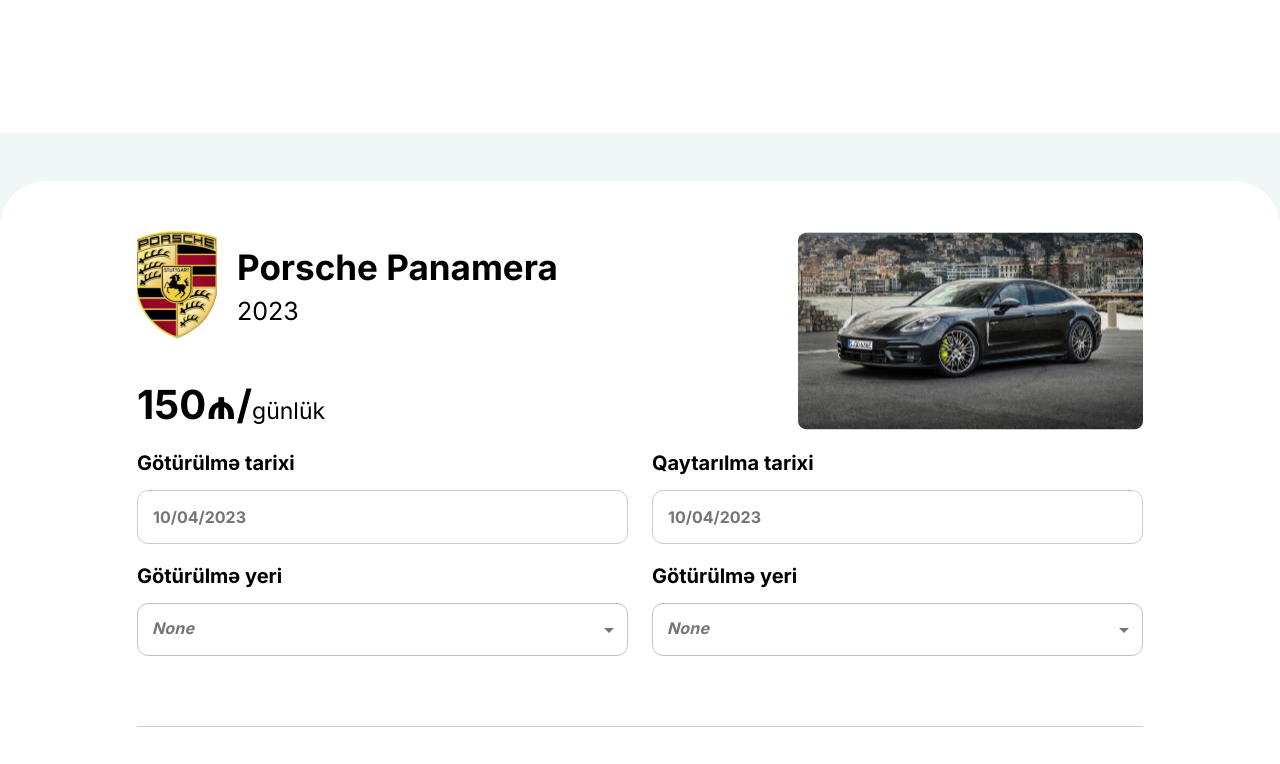
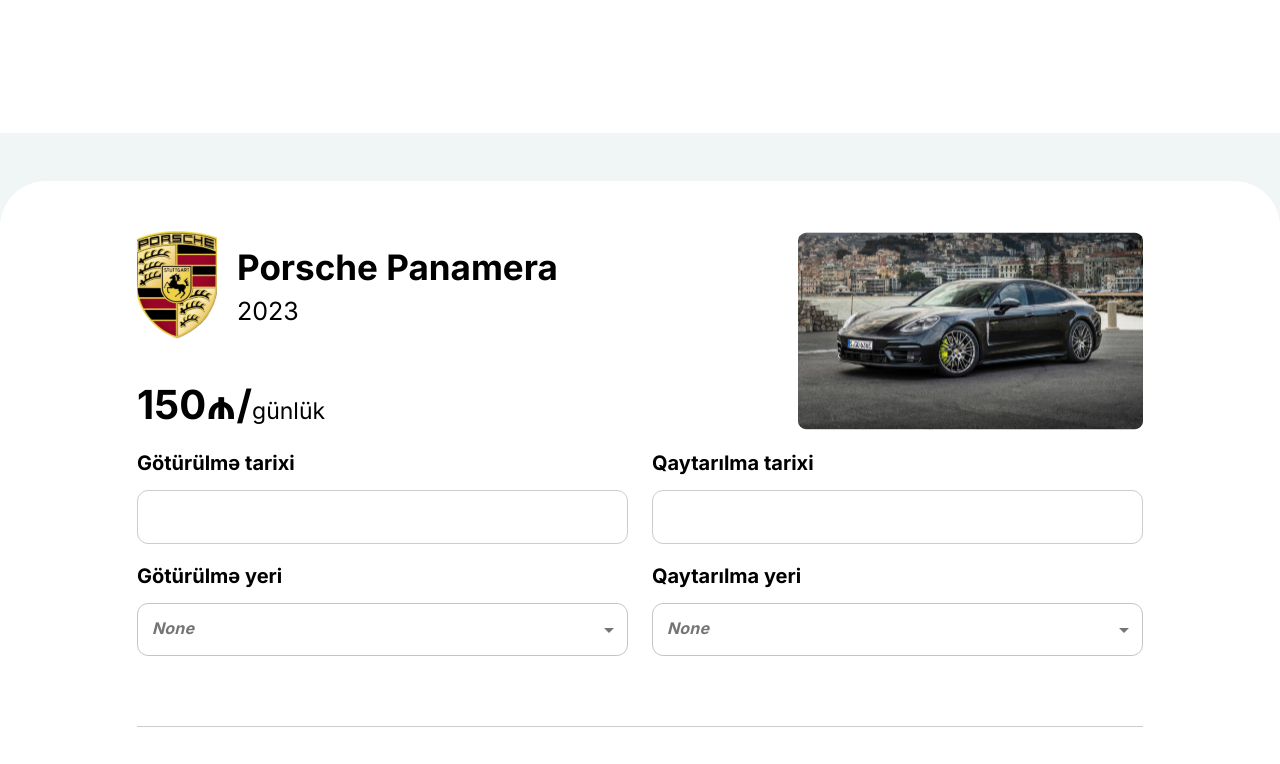
Before and after one commit to hac1yev/rent_a_car, a React (Create React App) app: page /rent-car in a window 1280 px wide. Shown: the part 393-1157 px from the top of the page. Built offline with nearby package versions, Linux system fonts and the light colour scheme.

Commit message:
rent car validation

```diff
--- a/src/components/RentCar/FirstStep.jsx
+++ b/src/components/RentCar/FirstStep.jsx
@@ -1,4 +1,4 @@
-import React from 'react';
+import React, { useState } from 'react';
 import porsche_logo from '../../assets/images/detail/porshce.svg';
 import porsche_car from '../../assets/images/detail/main.svg';
 import DatePicker from "react-datepicker";
@@ -10,16 +10,9 @@
 import { FormControl, MenuItem, OutlinedInput, Select } from '@mui/material';
 
 const FirstStep = () => {
-    // const options = [
-    //     { value: 'strawberry', label: 'Strawberry' },
-    //     { value: 'vanilla', label: 'Vanilla' },
-    //     { value: 'chocolate', label: 'Chocolate' },
-    // ];
-
+    const [validation,setValidation] = useState(false);
     const dispatch = useDispatch();
     const rentCarData = useSelector(state => state.rentCarReducer.rent_car_data);
-
-    console.log(rentCarData);
 
     const continueStep = () => {
         var timeDifference = rentCarData[0].deliveryDate - rentCarData[0].takeDate;
@@ -38,13 +31,18 @@
             plus_three_day
         }
 
-        dispatch(stepSliceAction.continueStep(1));
+        setValidation(true);
+        window.scrollTo(0,0);
 
-        dispatch(rentCarSliceAction.getCarData(car_Data));
-
-        window.scrollTo(0,0);
+        if(rentCarData[0].takeDate && rentCarData[0].deliveryDate && rentCarData[0].takePlace && rentCarData[0].deliveryPlace) {
+            if(rentCarData[0].deliveryDate > rentCarData[0].takeDate){
+                dispatch(stepSliceAction.continueStep(1));
+                dispatch(rentCarSliceAction.getCarData(car_Data));
+            }
+        }else{
+            return;
+        }
     };
-
 
     return (
         <>
@@ -70,25 +68,32 @@
                     <div className='first-input-group'>
                         <label htmlFor="">Götürülmə tarixi</label>
                         <DatePicker
-                            className='first-datepicker'
+                            className={(!rentCarData[0].takeDate && validation) ? 'first-datepicker error-first-datepicker' : 'first-datepicker'}
                             selected={rentCarData[0].takeDate}
                             onChange={(date) => dispatch(rentCarSliceAction.getTakeDate(date))}
-                            value={rentCarData[0].takeDate}
+                            selectsStart
+                            startDate={rentCarData[0].takeDate}
+                            endDate={rentCarData[0].deliveryDate}
                         />
+                        {!rentCarData[0].takeDate && validation && <p className='validation-error'>Götürülmə tarixini daxil edin!!!</p>}
                     </div>
                 </div>
                 <div className="col-lg-6 first-input-col">
                     <div className='first-input-group'>
                         <label htmlFor="">Qaytarılma tarixi</label>
                         <DatePicker
-                            className='first-datepicker'
+                            className={(!rentCarData[0].deliveryDate && validation) ? 'first-datepicker error-first-datepicker' : 'first-datepicker'}
                             selected={rentCarData[0].deliveryDate}
                             onChange={(date) => dispatch(rentCarSliceAction.getDeliveryDate(date))}
-                            value={rentCarData[0].deliveryDate}
+                            selectsEnd
+                            startDate={rentCarData[0].takeDate}
+                            endDate={rentCarData[0].deliveryDate}
+                            minDate={rentCarData[0].takeDate}
                         />
+                        {!rentCarData[0].deliveryDate && validation && <p className='validation-error'>Qaytarılma tarixini daxil edin!!!</p>}
                     </div>
                 </div>
-                <div className="col-lg-6 first-input-col">
+                <div className={(!rentCarData[0].takePlace && validation) ? "col-lg-6 error-input-col first-input-col" : "col-lg-6 first-input-col"}>
                     <FormControl sx={{ m: 1, minWidth: 80 }} className='first-input-group'>
                         <label htmlFor="">Götürülmə yeri</label>
                         <Select
@@ -108,11 +113,12 @@
                             <MenuItem value='Twenty one'>Twenty one</MenuItem>
                             <MenuItem value='Twenty one and a half'>Twenty one and a half</MenuItem>
                         </Select>
+                        {!rentCarData[0].takePlace && validation && <p className='validation-error'>Götürülmə yerini daxil edin!!!</p>}
                     </FormControl>
                 </div>
-                <div className="col-lg-6 first-input-col">
+                <div className={(!rentCarData[0].deliveryPlace && validation) ? "col-lg-6 error-input-col first-input-col" : "col-lg-6 first-input-col"}>
                     <FormControl sx={{ m: 1, minWidth: 80 }} className='first-input-group'>
-                        <label htmlFor="">Götürülmə yeri</label>
+                        <label htmlFor="">Qaytarılma yeri</label>
                         <Select
                             labelId="demo-simple-select-autowidth-label"
                             id="demo-simple-select-autowidth"
@@ -130,6 +136,7 @@
                             <MenuItem value='Twenty one'>Twenty one</MenuItem>
                             <MenuItem value='Twenty one and a half'>Twenty one and a half</MenuItem>
                         </Select>
+                        {!rentCarData[0].deliveryPlace && validation && <p className='validation-error'>Qaytarılma yerini daxil edin!!!</p>}
                     </FormControl>
                 </div>
                 <div className="col-lg-12">
--- a/src/components/RentCar/SecondStep.jsx
+++ b/src/components/RentCar/SecondStep.jsx
@@ -7,7 +7,7 @@
     const rentCarData = useSelector(state => state.rentCarReducer.rent_car_data)
     const dispatch = useDispatch();
 
-    console.log(rentCarData);
+    console.log(rentCarData[0].takeDate);
 
     const submitForm = () => {
         dispatch(stepSliceAction.continueStep(1));
--- a/src/index.css
+++ b/src/index.css
@@ -21,3 +21,9 @@
   max-width: 1200px!important;
   width: 100%;
 }
+
+.validation-error {
+  color: rgb(248, 52, 52);
+  font-size: 16px;
+  font-weight: 600;
+}
--- a/src/pages/RentCar/RentCar.css
+++ b/src/pages/RentCar/RentCar.css
@@ -117,6 +117,11 @@
     outline: none;
 }
 
+.error-first-datepicker {
+    border: 1px solid rgb(248, 52, 52)!important;
+    box-shadow: 0 0 0 0.15rem rgba(248, 52, 52, 0.25);
+}
+
 .MuiInputBase-root {
     width: 100%!important;
 }
@@ -164,6 +169,20 @@
     cursor: pointer!important;
     background-color: transparent!important;
     outline: none!important;
+}
+
+.first-input-col .MuiInputBase-root:hover .first-input-col .MuiSelect-select {
+    outline: none!important;
+    border: none!important;
+}
+
+.error-input-col .MuiSelect-select {
+    border: 1px solid rgb(248, 52, 52)!important;
+    box-shadow: 0 0 0 0.15rem rgba(248, 52, 52, 0.25);
+}
+
+.error-input-col .MuiSelect-select:hover {
+    outline: none;
 }
 
 .first-input-group .MuiOutlinedInput-notchedOutline {
--- a/src/store/rent_car-slice.js
+++ b/src/store/rent_car-slice.js
@@ -3,8 +3,8 @@
 const initialRentCarSlice = {
     rent_car_data: [
         {
-            takeDate: new Date(),
-            deliveryDate: new Date(),
+            takeDate: null,
+            deliveryDate: null,
             takePlace: '',
             deliveryPlace: '',
             rent_fee: 0,
```
Also changed, not shown: src/pages/RentCar/RentCar.jsx (+0 -11 lines).
